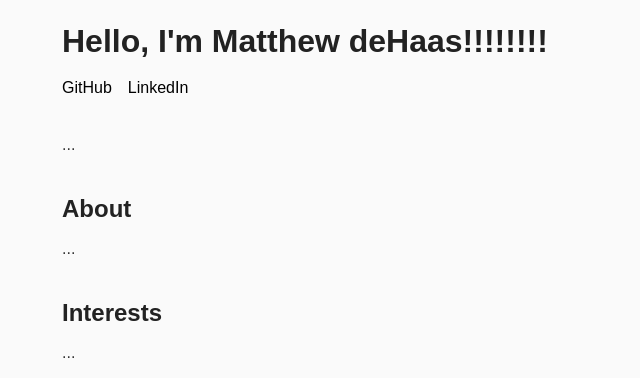
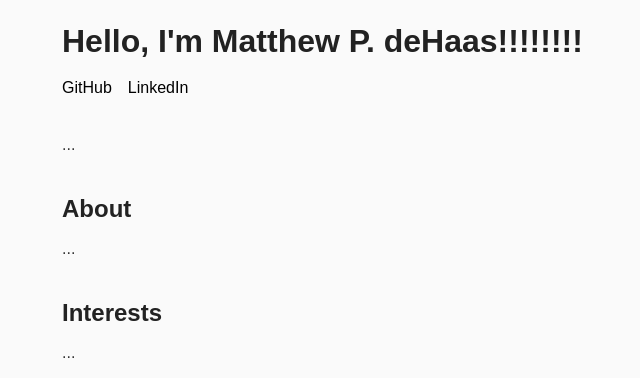
Before and after one commit to MatthewdeHaas/personal-website, a Flask app: page / in a window 1280 px wide. Shown: the part 42-420 px from the top of the page, without its empty margins (10-650 px from the left). Run offline with Flask 3, Linux system fonts and the light colour scheme.

Commit message:
Even more test.

```diff
--- a/app/templates/index.html
+++ b/app/templates/index.html
@@ -4,7 +4,7 @@
 
 <!-- Header -->
   <div class="">
-    <h1 class="">Hello, I'm Matthew deHaas!!!!!!!!</h1>
+    <h1 class="">Hello, I'm Matthew P. deHaas!!!!!!!!</h1>
     <nav class="social-links">
       <a target="_blank" href="https://github.com/MatthewdeHaas">GitHub</a>
       <a target="_blank" href="https://www.linkedin.com/">LinkedIn</a>
```
